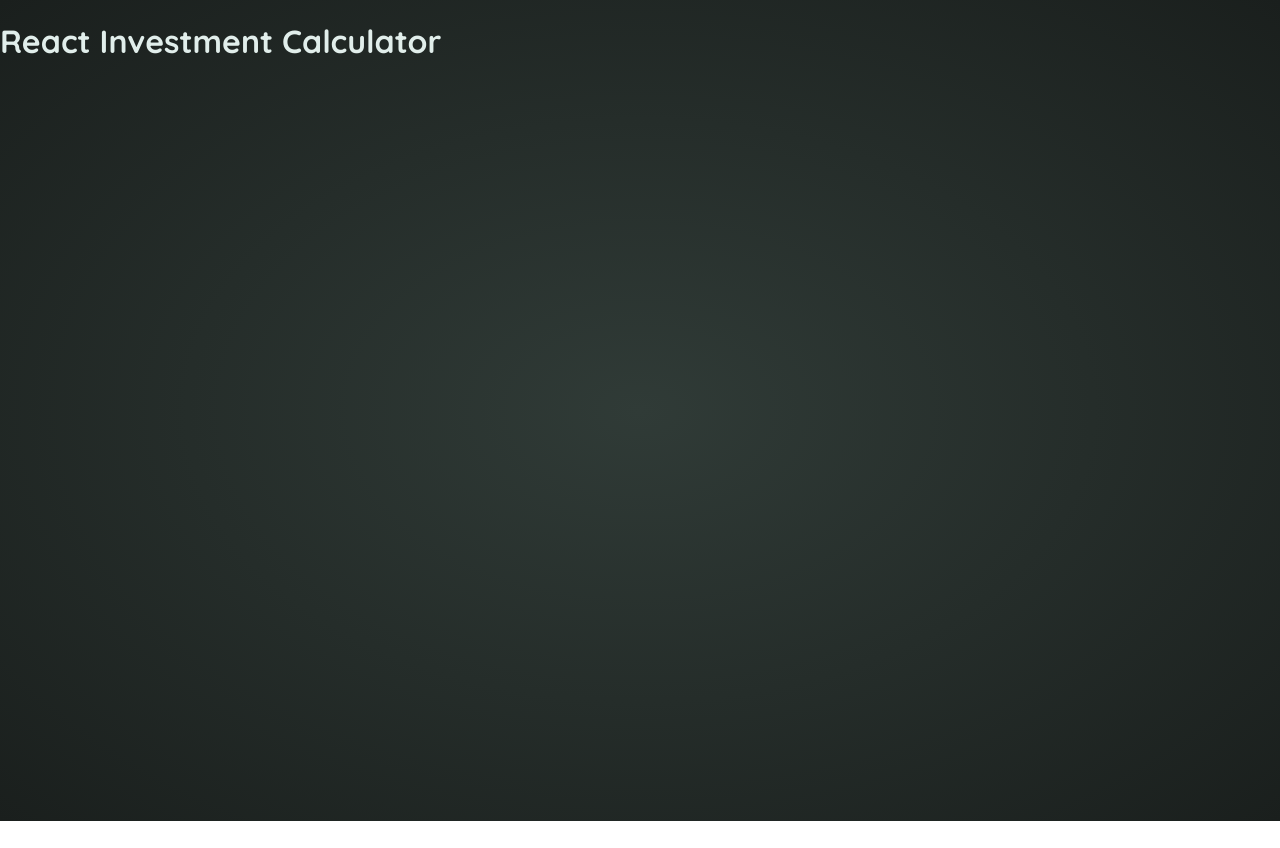
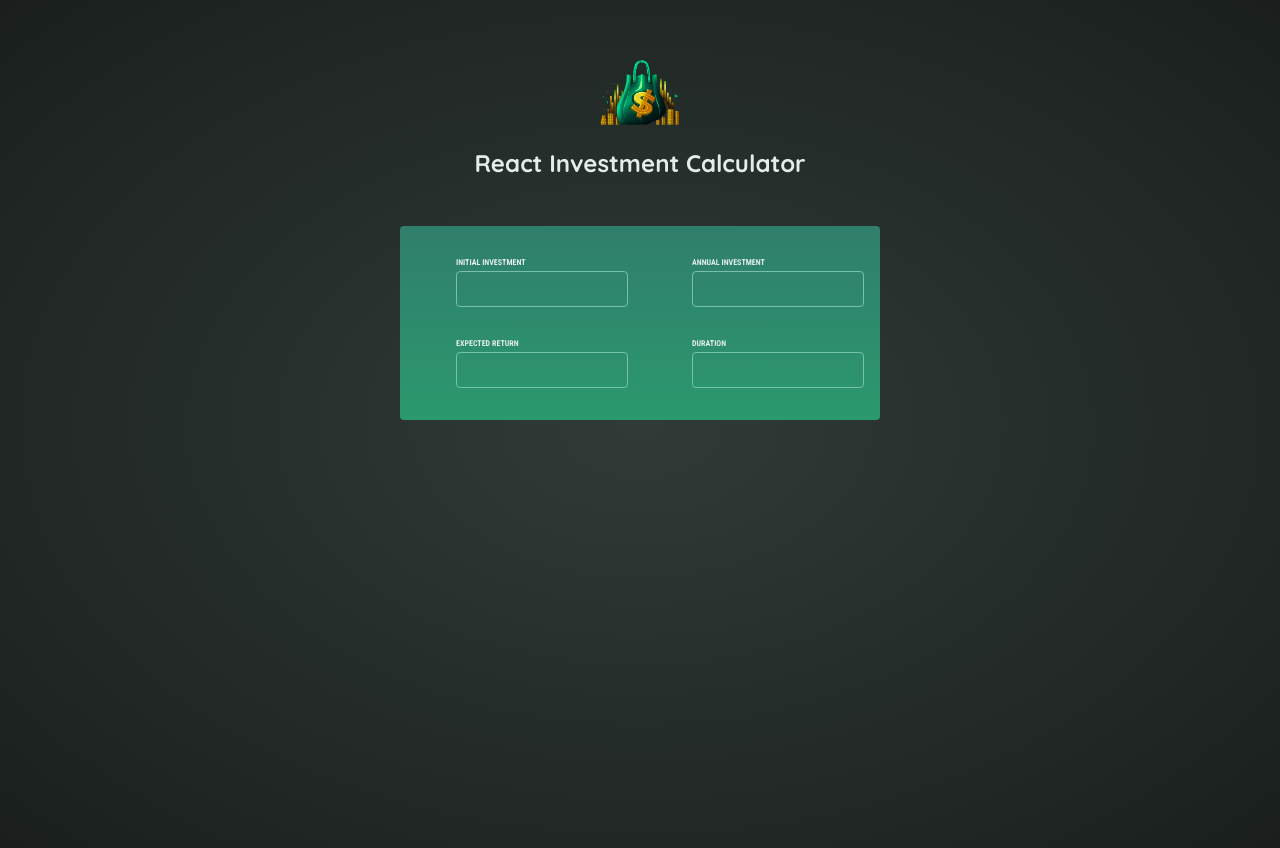
Before and after one commit to shaurya16/investment-calc-react, a React (Vite) app: page / in a window 1280 px wide. Before the commit the page ends 821 px from the top, so only its background shows below. Built offline with nearby package versions, Linux system fonts and the light colour scheme.

Commit message:
Setup InputGroup and pass value to parent component

```diff
--- a/src/App.jsx
+++ b/src/App.jsx
@@ -1,7 +1,13 @@
+import Header from "./components/Header";
+import InputGroup from "./components/InputGroup";
+
 function App() {
   return (
-    <h1>React Investment Calculator</h1>
-  )
+    <div>
+      <Header />
+      <InputGroup />
+    </div>
+  );
 }
 
-export default App
+export default App;
--- /dev/null
+++ b/src/components/Header.jsx
@@ -0,0 +1,11 @@
+export default function Header() {
+  return (
+    <div id="header">
+      <img
+        src="./src/assets/investment-calculator-logo.png"
+        alt="An image showing the react calculator app icon"
+      />
+      <h1>React Investment Calculator</h1>
+    </div>
+  );
+}
--- /dev/null
+++ b/src/components/Input.jsx
@@ -0,0 +1,15 @@
+export default function Input({ title, handleChange }) {
+  return (
+    <ul>
+      <li>
+        <label>{title}</label>
+      </li>
+      <li>
+        <input
+          type="number"
+          onChange={() => handleChange(event.target.value)}
+        ></input>
+      </li>
+    </ul>
+  );
+}
--- /dev/null
+++ b/src/components/InputGroup.jsx
@@ -0,0 +1,37 @@
+import { useState } from "react";
+import Input from "./Input";
+
+const initialState = {
+  initialInvestment: null,
+  annualInvestment: null,
+  expectedReturn: null,
+  duration: null,
+};
+
+export default function InputGroup() {
+  const [state, setState] = useState(initialState);
+
+  const handleInitialInvestment = (initialInvestmentValue) => {
+    setState((state) => {
+      const updatedState = state;
+      updatedState.initialInvestment = initialInvestmentValue;
+      return updatedState;
+    });
+  };
+
+  return (
+    <div id="user-input">
+      <span className="input-group">
+        <Input
+          title="Initial Investment"
+          handleChange={handleInitialInvestment}
+        />
+        <Input title="Annual Investment" />
+      </span>
+      <span className="input-group">
+        <Input title="Expected Return" />
+        <Input title="Duration" />
+      </span>
+    </div>
+  );
+}
--- a/src/index.css
+++ b/src/index.css
@@ -1,4 +1,4 @@
-@import url('https://fonts.googleapis.com/css2?family=Quicksand:wght@400;700&family=Roboto+Condensed:wght@400;700&display=swap');
+@import url("https://fonts.googleapis.com/css2?family=Quicksand:wght@400;700&family=Roboto+Condensed:wght@400;700&display=swap");
 
 * {
   box-sizing: border-box;
@@ -6,7 +6,7 @@
 
 body {
   margin: 0;
-  font-family: 'Quicksand', sans-serif;
+  font-family: "Quicksand", sans-serif;
   -webkit-font-smoothing: antialiased;
   -moz-osx-font-smoothing: grayscale;
   background: radial-gradient(#303b37, #1a1f1d);
@@ -18,7 +18,6 @@ body {
   text-align: center;
   margin: 3rem auto;
 }
-
 
 #header img {
   width: 5rem;
@@ -48,7 +47,7 @@ body {
 #user-input label {
   display: block;
   margin-bottom: 0.25rem;
-  font-family: 'Roboto Condensed', sans-serif;
+  font-family: "Roboto Condensed", sans-serif;
   font-size: 0.5rem;
   font-weight: bold;
   text-transform: uppercase;
@@ -79,7 +78,7 @@ body {
 }
 
 #result tbody {
-  font-family: 'Roboto Condensed', sans-serif;
+  font-family: "Roboto Condensed", sans-serif;
   font-size: 0.85rem;
   color: #c2e9e0;
 }
@@ -87,3 +86,7 @@ body {
 .center {
   text-align: center;
 }
+
+ul {
+  list-style-type: none;
+}
```
